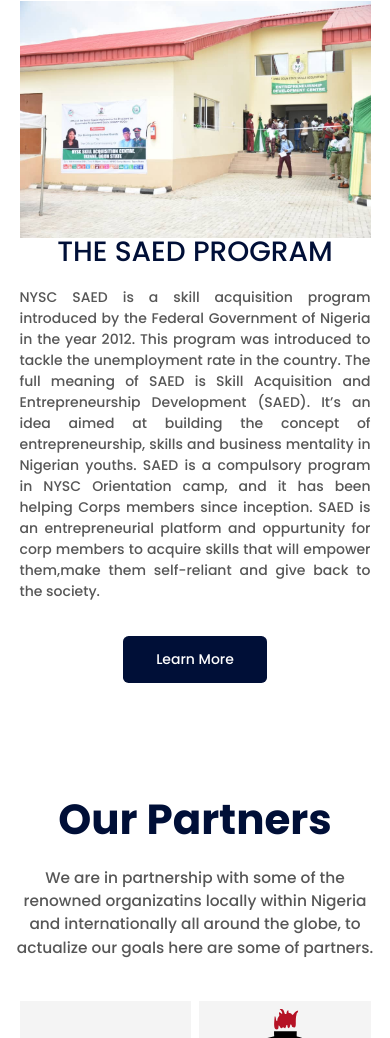
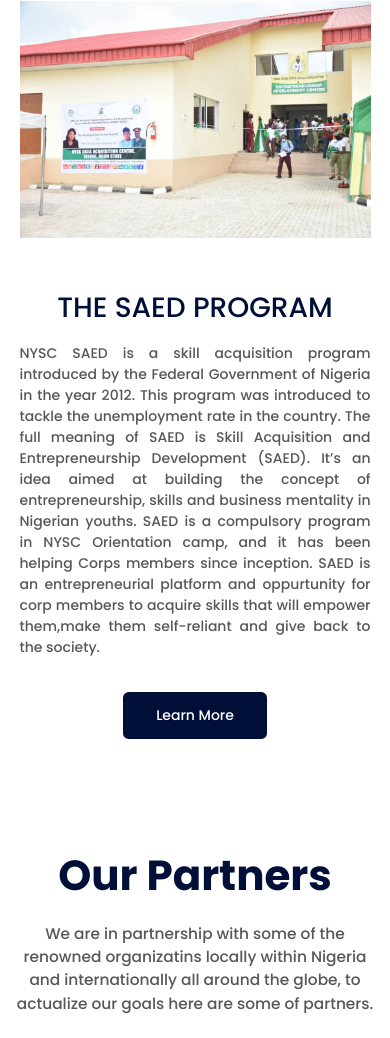
Before and after one commit to olabee100/OGUNSAEDWEB, a plain HTML site: page index.html in a window 390 px wide. Shown: the part 846-1884 px from the top of the page. Drawn offline with nearby package versions, Linux system fonts and the light colour scheme.

Commit message:
about adj

```diff
--- a/style.css
+++ b/style.css
@@ -328,9 +328,11 @@ header {
     .about__article-title {
         color: var(--color-black);
         margin-bottom: 1.5rem;
+
         font-size: 2rem;
 
     }
+
 
     .about__content p {
         text-align: justify;
@@ -831,6 +833,10 @@ padding: 0;
 
 }
 
+.about__article-title{
+    margin-top: 4rem;
+}
+
 .about__article:nth-child(2) .about__image {
     grid-row: 1;
 }
```
